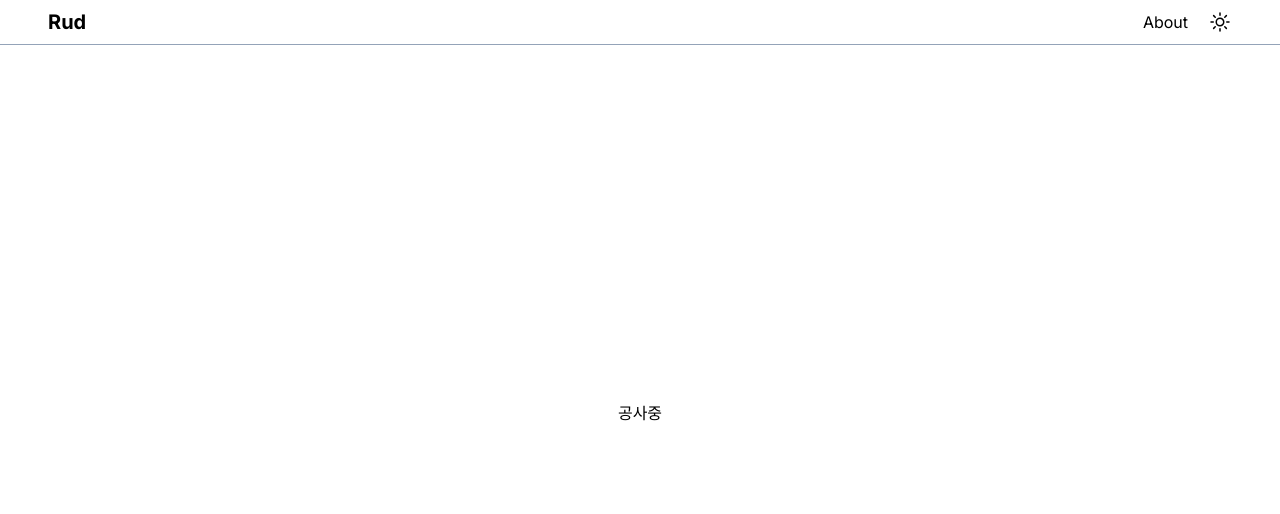
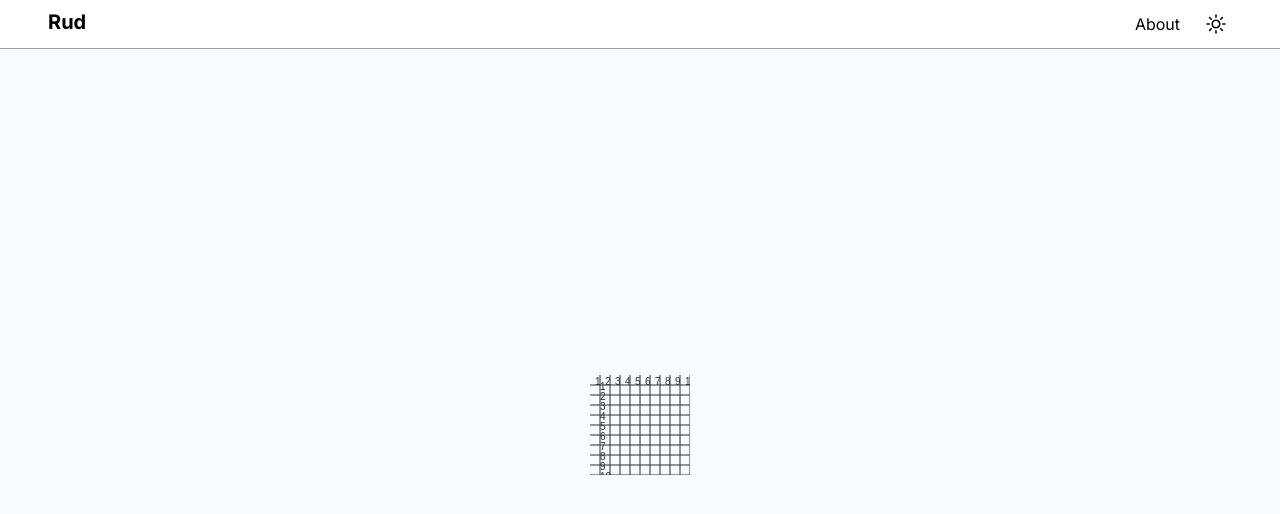
Before and after one commit to Ruderud/rudbeckiaz-main, a Next.js app: page / in a window 1280 px wide. Shown: the top 514 px of the page. Built offline with nearby package versions, Linux system fonts and the light colour scheme.

Commit message:
feat: 스크롤위치에 따른 원근감 구현

```diff
--- a/src/app/about/page.tsx
+++ b/src/app/about/page.tsx
@@ -4,7 +4,7 @@ import { SkillChip } from './components';
 export default function AboutPage() {
   return (
     <main className="px-4 sm:px-8 md:px-20 lg:px-32 xl:px-40 py-20">
-      <p className="text-sm text-black dark:text-slate-300">Latest Update: 2023. 6. 8.</p>
+      <p className="text-sm text-black dark:text-slate-300">Latest Update: 2023. 6. 12.</p>
 
       <section className="border-b-[2px] py-10">
         <header className="pb-10">
@@ -13,7 +13,7 @@ export default function AboutPage() {
         </header>
 
         <article className="leading-6 pb-10">
-          {/* <p>아름다운 세상을 위해 노력하는 개발자 정경훈입니다.</p> */}
+          {/* <p>아름다운 세상을 위해 노력하는 개발자 정경훈입니다.</p> */}릴ㄹ
           <p>좋은 소프트웨어 엔지니어를 지향하는 개발자 정경훈입니다.</p>
           <p>
             지향하는 바를 달성하기 위해서 기초가 되는 Computer Science지식을 꾸준히 학습하고 좋은 코드 디자인에 대해
--- a/src/app/layout.tsx
+++ b/src/app/layout.tsx
@@ -12,7 +12,7 @@ export const metadata = {
 
 export default function RootLayout({ children }: { children: React.ReactNode }) {
   return (
-    <html lang="en" className="dark">
+    <html lang="ko" className="dark">
       <Head>
         <title>Rud</title>
         <meta name="og:title" content="width=device-width, initial-scale=1" />
--- a/src/app/page.tsx
+++ b/src/app/page.tsx
@@ -1,7 +1,9 @@
+import { ParallaxScroll } from '@/components';
+
 export default function Home() {
   return (
-    <main>
-      <div className="flex justify-center items-center h-[calc(100vh-4rem)]">공사중</div>
+    <main className="relative">
+      <ParallaxScroll />
     </main>
   );
 }
--- a/src/components/DarkModeButton.tsx
+++ b/src/components/DarkModeButton.tsx
@@ -29,7 +29,10 @@ export const DarkModeButton = () => {
   }, []);
 
   return (
-    <button className="bg-transparent text-black dark:text-slate-400" onClick={toggleDarkMode}>
+    <button
+      className="bg-transparent text-black dark:text-slate-400 rounded-full flex justify-center items-center p-1"
+      onClick={toggleDarkMode}
+    >
       {isDarkMode ? <Moon /> : <Sun />}
     </button>
   );
--- /dev/null
+++ b/src/components/GridBox.tsx
@@ -0,0 +1,66 @@
+'use client';
+
+import { CanvasHTMLAttributes, DetailedHTMLProps, useEffect, useRef } from 'react';
+
+interface GridBoxProps {
+  depth?: number;
+  canvasProps?: DetailedHTMLProps<CanvasHTMLAttributes<HTMLCanvasElement>, HTMLCanvasElement>;
+}
+
+export const GridBox = ({ depth, canvasProps }: GridBoxProps) => {
+  const canvasRef = useRef<HTMLCanvasElement>(null);
+
+  useEffect(() => {
+    const canvas = canvasRef.current;
+    if (!canvas) return;
+    const context = canvas.getContext('2d');
+    if (!context) return;
+
+    // 캔버스 배경 채우기
+    context.fillStyle = 'white';
+    context.fillRect(0, 0, canvas.width, canvas.height);
+
+    // 격자 선 스타일 설정
+    context.strokeStyle = 'black';
+    context.lineWidth = 1;
+
+    const { width, height } = canvas;
+    const widthGap = Math.floor(width / 10);
+    const heightGap = Math.floor(height / 10);
+
+    // 가로 선 그리기
+    for (let x = widthGap; x <= width; x += widthGap) {
+      context.beginPath();
+      context.moveTo(x, 0);
+      context.lineTo(x, width);
+      context.stroke();
+
+      context.fillStyle = 'black';
+      context.fillText(String(Math.floor(x / widthGap)), x - 5, 10);
+    }
+
+    // 세로 선 그리기
+    for (let y = heightGap; y <= height; y += heightGap) {
+      context.beginPath();
+      context.moveTo(0, y);
+      context.lineTo(height, y);
+      context.stroke();
+
+      context.fillStyle = 'black';
+      context.fillText(String(Math.floor(y / heightGap)), 10, y + 5);
+    }
+  }, []);
+
+  return (
+    <canvas
+      ref={canvasRef}
+      style={{
+        transform: `translateZ(${depth || 0}px)`,
+        overflow: 'hidden',
+      }}
+      width={100}
+      height={100}
+      //   {...canvasProps}
+    />
+  );
+};
--- /dev/null
+++ b/src/components/ParallaxScroll.tsx
@@ -0,0 +1,52 @@
+'use client';
+
+import { use, useEffect, useMemo, useRef, useState } from 'react';
+import { GridBox } from './GridBox';
+
+export const ParallaxScroll = () => {
+  const scrollLayerRef = useRef<HTMLDivElement>(null);
+  const [depth, setDepth] = useState<number>(0);
+  const maxDepth = useMemo(() => {
+    return scrollLayerRef?.current?.getBoundingClientRect().height || window.innerHeight;
+  }, []);
+
+  useEffect(() => {
+    const htmlElement = document.querySelector('html');
+    htmlElement?.style.setProperty('overflow', 'hidden');
+  }, []);
+
+  return (
+    <div className="max-h-[94vh]">
+      <div
+        ref={scrollLayerRef}
+        id="scroll-layer"
+        style={{
+          position: 'relative',
+          height: '94vh',
+          overflow: 'scroll',
+        }}
+        onScroll={(e) => {
+          setDepth(e.currentTarget.scrollTop);
+        }}
+      >
+        <div className="h-[200vh] bg-blue-100 opacity-20 overflow-hidden" />
+      </div>
+      <div
+        id="view-layer"
+        style={{
+          position: 'relative',
+          top: '-94vh',
+          zIndex: -10,
+          width: '100vw',
+          height: '94vh',
+          display: 'flex',
+          justifyContent: 'center',
+          alignItems: 'center',
+          perspective: `${maxDepth}px`,
+        }}
+      >
+        <GridBox depth={depth} />
+      </div>
+    </div>
+  );
+};
--- a/src/components/TopBar.tsx
+++ b/src/components/TopBar.tsx
@@ -3,7 +3,7 @@ import { DarkModeButton } from './DarkModeButton';
 
 export const TopBar = () => {
   return (
-    <div className="sticky top-0 backdrop-blur-lg p-2 border-b-[1px] border-slate-400 flex justify-between">
+    <nav className="sticky top-0 backdrop-blur-lg p-2 border-b-[1px] border-slate-400 flex justify-between">
       <Link href="/" className="text-xl font-bold px-10">
         Rud
       </Link>
@@ -11,6 +11,6 @@ export const TopBar = () => {
         <Link href="/about">About</Link>
         <DarkModeButton />
       </div>
-    </div>
+    </nav>
   );
 };
--- a/src/components/icons/Moon.tsx
+++ b/src/components/icons/Moon.tsx
@@ -1,4 +1,6 @@
-export const Moon = () => (
+import { SVGProps } from 'react';
+
+export const Moon = (props?: SVGProps<SVGSVGElement>) => (
   <svg
     xmlns="http://www.w3.org/2000/svg"
     fill="none"
@@ -6,6 +8,7 @@ export const Moon = () => (
     strokeWidth={1.5}
     stroke="currentColor"
     className="w-6 h-6"
+    {...props}
   >
     <path
       strokeLinecap="round"
--- a/src/components/icons/Sun.tsx
+++ b/src/components/icons/Sun.tsx
@@ -1,4 +1,6 @@
-export const Sun = () => (
+import { SVGProps } from 'react';
+
+export const Sun = (props?: SVGProps<SVGSVGElement>) => (
   <svg
     xmlns="http://www.w3.org/2000/svg"
     fill="none"
@@ -6,6 +8,7 @@ export const Sun = () => (
     strokeWidth={1.5}
     stroke="currentColor"
     className="w-6 h-6"
+    {...props}
   >
     <path
       strokeLinecap="round"
--- a/src/components/index.tsx
+++ b/src/components/index.tsx
@@ -1,2 +1,4 @@
 export * from './DarkModeButton';
 export * from './TopBar';
+export * from './GridBox';
+export * from './ParallaxScroll';
```
